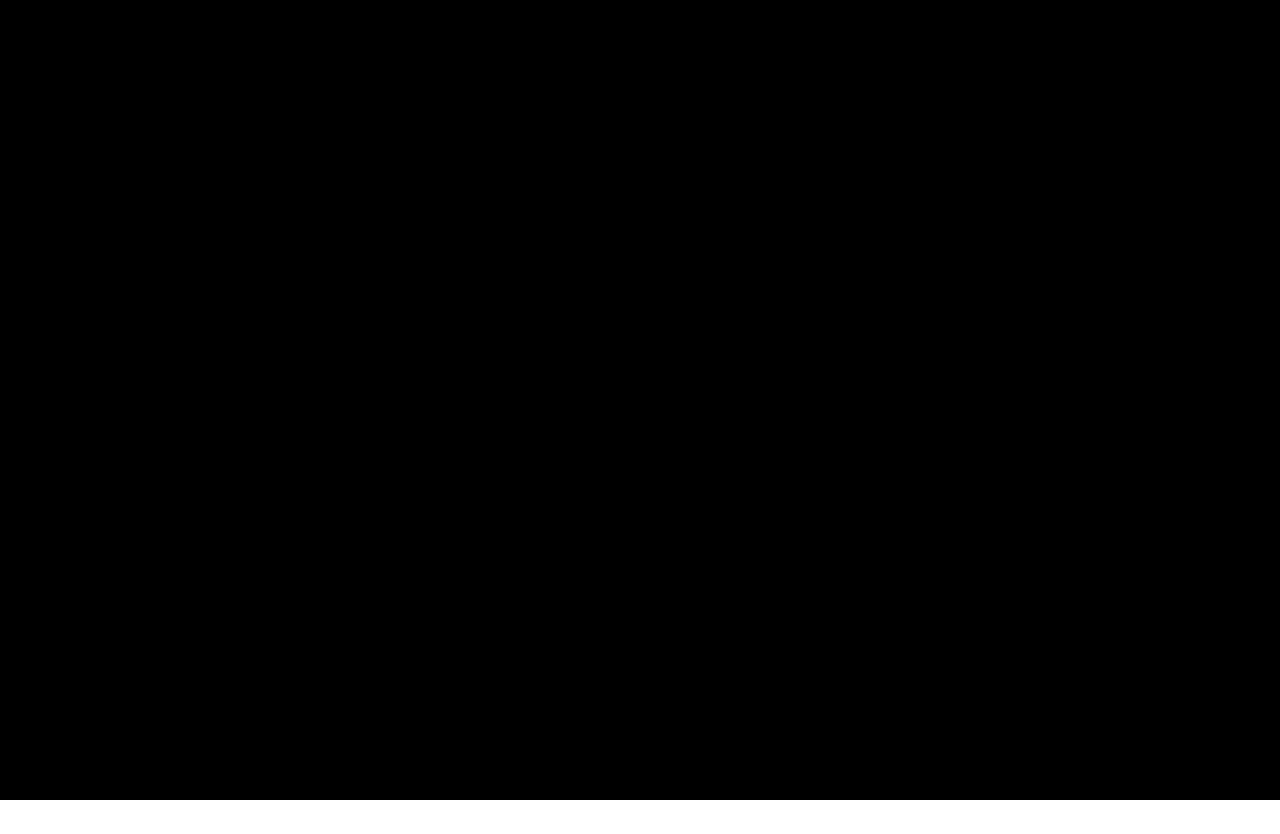
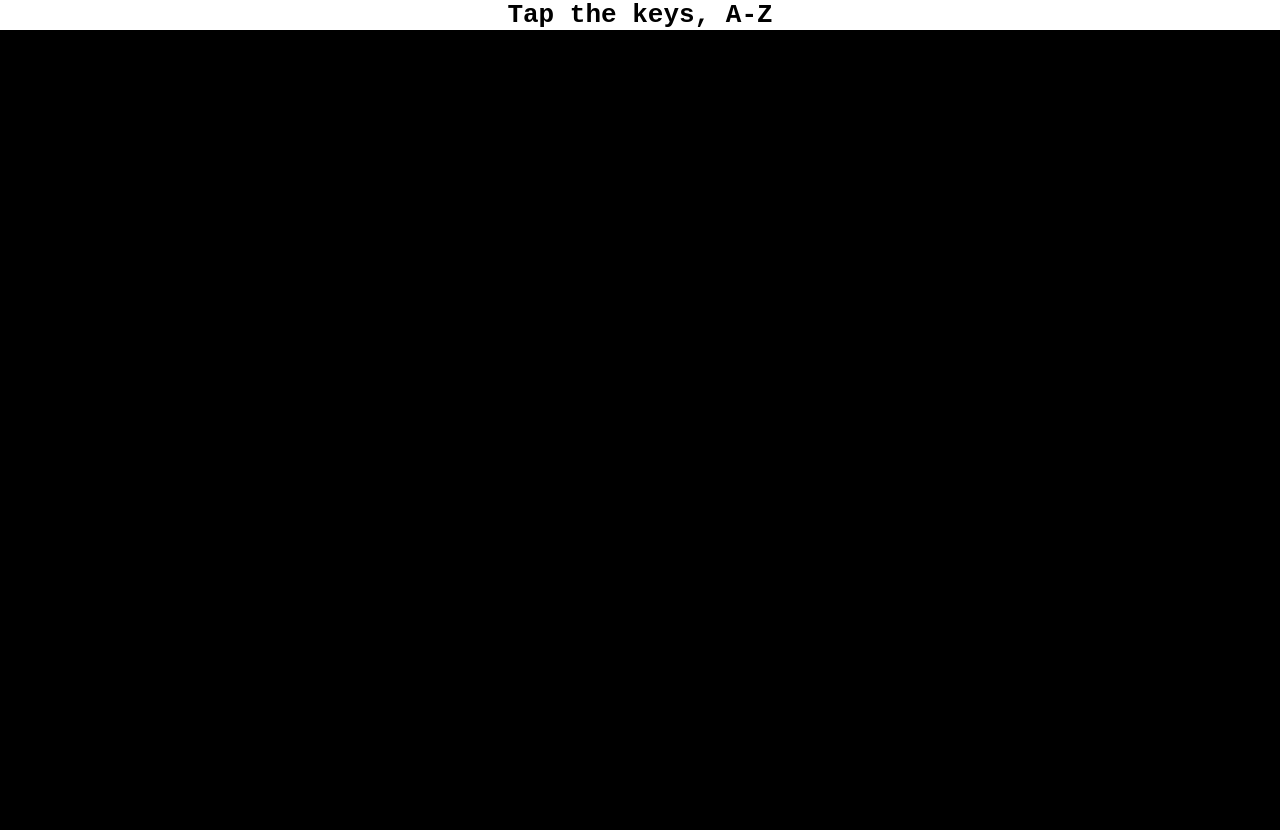
Before and after one commit to bobbidigi/tap-dat, a plain HTML site: page index.html in a window 1280 px wide. Before the commit the page ends 804 px from the top, so only its background shows below. Drawn offline with nearby package versions, Linux system fonts and the light colour scheme.

Commit message:
feature: h1 with colors

```diff
--- a/css/style.css
+++ b/css/style.css
@@ -7,3 +7,8 @@ canvas {
 	height: 100%;
 	background: black;
 }
+h1{
+    margin:0;
+    text-align: center;
+    font-family: monospace;
+}
--- a/index.html
+++ b/index.html
@@ -174,6 +174,7 @@
   var circles = [];
 
   function onKeyDown(event) {
+    var h1 = document.querySelector("h1");
     if(keyData[event.key]){
     var maxPoint = new Point(view.size.width, view.size.height);
 	var randomPoint = Point.random();
@@ -182,6 +183,7 @@
 	newCircle.fillColor = keyData[event.key].color;
     keyData[event.key].sound.play();
 	circles.push(newCircle)
+    h1.style.background = keyData[event.key].color;
     }
     }
 
@@ -201,6 +203,7 @@
   </script>
 </head>
 <body>
+    <h1>Tap the keys, A-Z</h1>
 	<canvas id="myCanvas" resize></canvas>
 
 </body>
```
